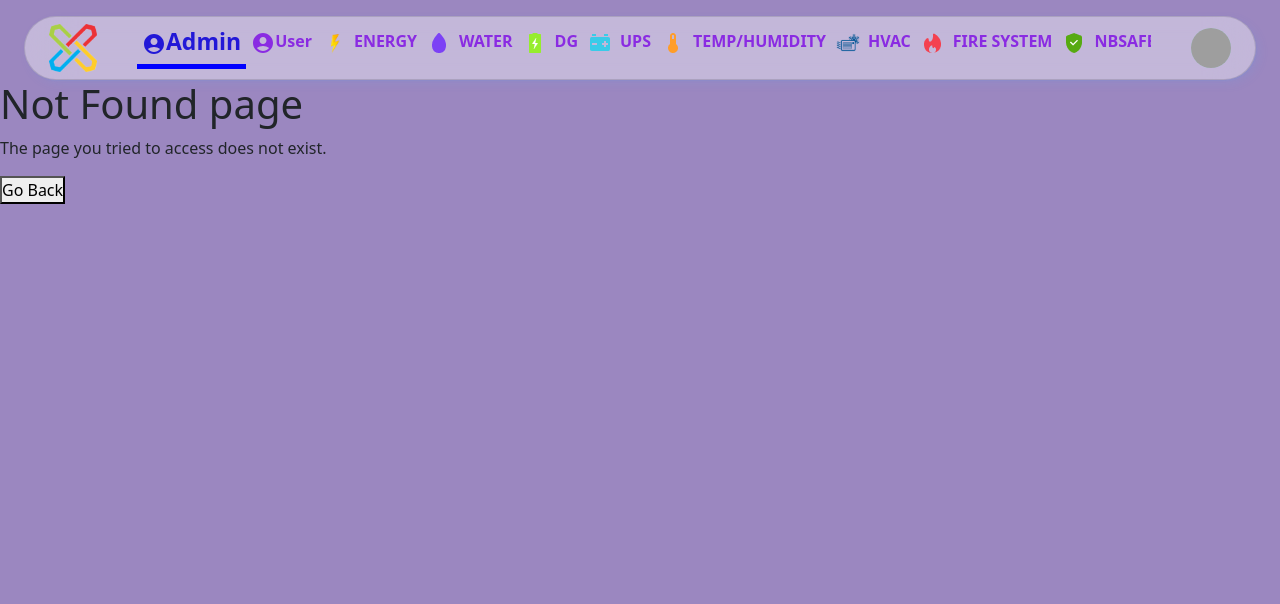
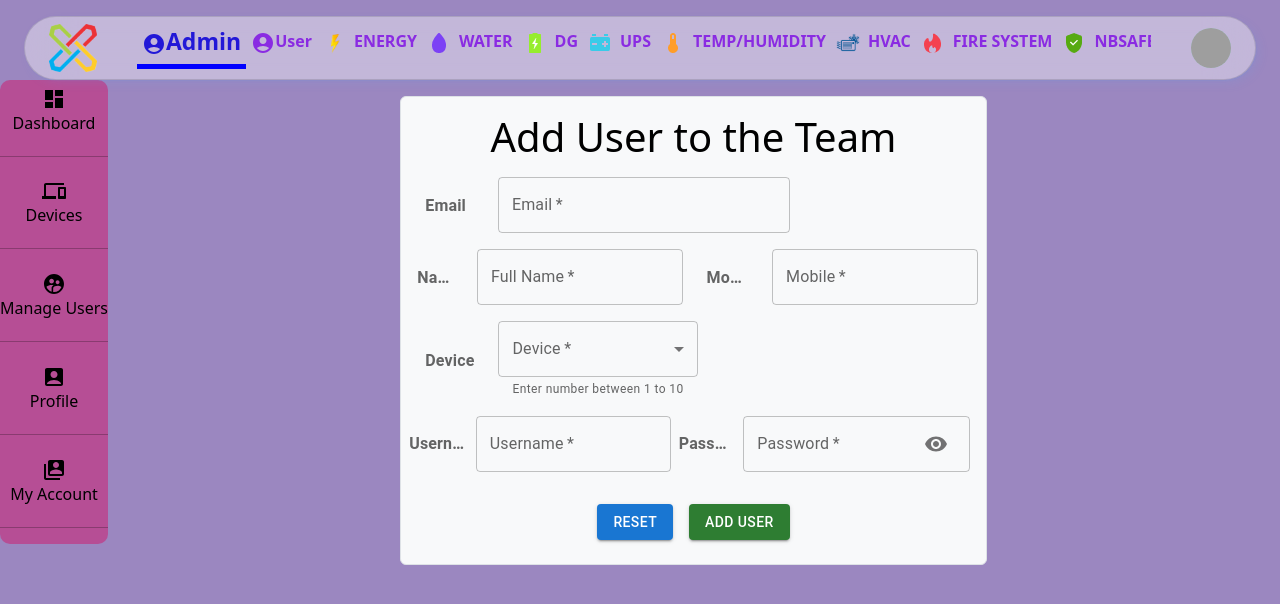
Before and after one commit to Bijoyksingh/Admin-Dashboard-React, a React (Vite) app: page /admin/users/adduser in a window 1280 px wide. Before the commit this address had no page. Shown: the top 604 px of the page. Built offline with nearby package versions, Linux system fonts and the light colour scheme; grey boxes are pictures that could not be loaded.

Commit message:
add user function added

```diff
--- /dev/null
+++ b/src/api/api.jsx
@@ -0,0 +1,35 @@
+import axios from 'axios';
+const apiUrl = '/api/user';
+import { useEffect, useState } from "react";
+
+
+export function UsersData() {
+const [data, setData]= useState([]);
+ useEffect(()=>{
+        axios.get(apiUrl)
+        .then( (response)=> {
+          // handle success
+          setData(response.data.users);
+
+        })
+        .catch((error)=> {
+          // handle error
+          console.log(error);
+        })
+      })
+
+  return ({data})
+}
+
+export const AddUser=(addData)=> {
+    return axios.post("/api/user/add", addData );
+}
+
+
+// export function getUser(id) {
+//   return axios.get(`${apiUrl}/users/${id}`);
+// }
+
+// export function updateUser(id, userData) {
+//   return axios.put(`${apiUrl}/users/${id}`, userData);
+// }
--- a/src/components/Main/Contents/SearchBar.jsx
+++ b/src/components/Main/Contents/SearchBar.jsx
@@ -5,7 +5,7 @@ const SearchBar = ({ value, onChange }) => {
   return (
     <Grid item xs={12} sm={12} md={4} lg={3} p={2}>
       <TextField
-        label="Search Name"
+        label="Search By Name"
         variant="outlined"
         value={value}
         onChange={onChange}
--- a/src/data/UsersData/UsersData.jsx
+++ /dev/null
@@ -1,23 +0,0 @@
-import axios from "axios";
-import { useEffect, useState } from "react";
-
-
-export default function UsersData() {
-const [data, setData]= useState([]);
-// const url = "/api/user";
-const url = "http://localhost:8080/api/user"
- useEffect(()=>{
-        axios.get(url)
-        .then( (response)=> {
-          // handle success
-          setData(response.data.users);
-
-        })
-        .catch((error)=> {
-          // handle error
-          console.log(error);
-        })
-      })
-
-  return ({data})
-}
--- a/src/index.css
+++ b/src/index.css
@@ -78,6 +78,7 @@ body{
   flex: 1;
   width: 100%;
   display: flex;
+  justify-content: center;
 }
 #error-page {
   display: flex;
--- a/src/pages/Admin/AdminHome.jsx
+++ b/src/pages/Admin/AdminHome.jsx
@@ -1,4 +1,4 @@
-import UsersData from "../../data/UsersData/UsersData";
+import { UsersData } from "../../api/api";
 import TopBox from "../../components/Main/Contents/TopBox";
 
 
--- a/src/pages/Admin/AdminProfile.jsx
+++ b/src/pages/Admin/AdminProfile.jsx
@@ -1,9 +1,11 @@
+
 
 
 export default function AdminProfile() {
   return (
     <div>
       <h1>Admin Profile Page</h1>
+
     </div>
   )
 }
--- a/src/pages/Admin/ManageUsers.jsx
+++ b/src/pages/Admin/ManageUsers.jsx
@@ -1,8 +1,9 @@
 import { useState } from "react"
-import { Box, Button, Grid, Paper, Table, TableBody, TableCell, TableContainer, TableHead, TablePagination, TableRow } from "@mui/material";
+import { Box, Grid, Paper, Table, TableBody, TableCell, TableContainer, TableHead, TablePagination, TableRow } from "@mui/material";
 import SearchBar from "../../components/Main/Contents/SearchBar";
 import PersonAddIcon from '@mui/icons-material/PersonAdd';
-import UsersData from "../../data/UsersData/UsersData";
+import { NavLink } from "react-router-dom";
+import { UsersData } from "../../api/api";
 
 const tHead =['SL No.','Username','Name','Contact','Email','Alloted Devices',]
 
@@ -15,9 +16,11 @@ export default function ManageUsers() {
   const handleSearch = (e) => {
     setSearch(e.target.value);
   };
+
     const handleChangePage = (event, newPage) => {
       setPage(newPage);
     };
+
 
     const handleChangeRowsPerPage = (event) => {
       setRowsPerPage(+event.target.value);
@@ -30,9 +33,9 @@ export default function ManageUsers() {
     <Box sx={{padding:'1rem'}}>
     <h1>Manage Users</h1>
     <Grid container alignItems={"center"} justifyContent={"space-between"}>
-      <Button variant="contained">
+      <NavLink className="text-bg-primary rounded p-2 text-decoration-none" to={"/admin/users/adduser"} variant="contained" >
       <PersonAddIcon/> Add User
-      </Button>
+      </NavLink>
       <SearchBar onChange={handleSearch} value={search}/>
     </Grid>
     {/* Data Table */}
@@ -64,7 +67,7 @@ export default function ManageUsers() {
             <TableCell>{item.phone}</TableCell>
             <TableCell>{item.email}</TableCell>
             <TableCell>{item.alotdevices}</TableCell>
-            <TableCell>Edit</TableCell>
+            <TableCell><NavLink to={`/user/${item.id}/edit`} >Edit</NavLink></TableCell>
             <TableCell>Delete</TableCell>
           </TableRow>
         ))
--- /dev/null
+++ b/src/pages/CRUD/Add/Add.jsx
@@ -0,0 +1,197 @@
+import { Visibility, VisibilityOff } from "@mui/icons-material";
+import {
+  Alert,
+  Box,
+  Button,
+  IconButton,
+  InputLabel,
+  MenuItem,
+  Slide,
+  Snackbar,
+  TextField,
+} from "@mui/material";
+import { useState } from "react";
+import { AddUser } from "../../../api/api";
+
+const num = [0, 1, 2, 3, 4, 5, 6, 7, 8, 9, 10];
+
+function SlideTransition(props) {
+  return <Slide {...props} direction="up" />;
+}
+
+export default function Add() {
+  const [showPassword, setShowPassword] = useState(false);
+  const [email, setEmail] = useState("");
+  const [device, setDevice] = useState("");
+  const [fullname, setFullname] = useState("");
+  const [phone, setPhone] = useState("");
+  const [username, setUsername] = useState("");
+  const [password, setPassword] = useState("");
+  const [message, setMessage] = useState("");
+  const [severity, setSeverity] = useState('')
+  const [alert, setAlert] = useState({
+    open: false,
+    Transition: SlideTransition,
+  });
+  const handleClick = (Transition) => () => {
+    setAlert({
+      open: true,
+      Transition,
+    });
+  };
+
+  const handleClose = () => {
+    setAlert({
+      open: false,
+    });
+  };
+
+  const handleSubmit = (e) => {
+    e.preventDefault();
+    const addData = { username, fullname, phone, device, email, password };
+    AddUser(addData)
+      .then((response) => {
+        setMessage(response.data);
+        setEmail("");
+        setDevice("");
+        setFullname("");
+        setPhone("");
+        setUsername("");
+        setPassword("");
+        setSeverity('success');
+        handleClick();
+      })
+      .catch((error) => {
+        console.error("error adding user:", error);
+        setMessage("Error while adding user");
+        setSeverity('error');
+        handleClick();
+      });
+  };
+
+  const handleReset = () => {
+    setEmail("");
+    setDevice("");
+    setFullname("");
+    setPhone("");
+    setUsername("");
+    setPassword("");
+  };
+
+  const handleClickShowPassword = () => setShowPassword((show) => !show);
+
+  const handleMouseDownPassword = (event) => {
+    event.preventDefault();
+  };
+  return (
+    <div className="w-50 m-auto mt-3 border rounded text-bg-light  ">
+      <h1 className="mt-3 text-center">Add User to the Team</h1>
+      <Box
+        component="form"
+        onSubmit={handleSubmit}
+        sx={{
+          "& .MuiTextField-root": { m: 1 },
+          marginTop: "5px",
+          justifyContent: "center",
+        }}
+      >
+        <div className=" d-flex align-items-center ">
+          <InputLabel className="fs-6 px-4 fw-bold">Email</InputLabel>
+          <TextField
+            className=""
+            required
+            label="Email"
+            sx={{ width: "50%" }}
+            value={email}
+            onChange={(e) => setEmail(e.target.value)}
+          />
+        </div>
+        <div className=" d-flex align-items-center">
+          <InputLabel className="fs-6 px-3 fw-bold">Name</InputLabel>
+          <TextField
+            required
+            label="Full Name"
+            value={fullname}
+            onChange={(e) => setFullname(e.target.value)}
+          />
+          <InputLabel className="fs-6 px-3 fw-bold">Mobile</InputLabel>
+          <TextField
+            required
+            label="Mobile"
+            value={phone}
+            onChange={(e) => setPhone(e.target.value)}
+          />
+        </div>
+        <div className="d-flex px-2 align-items-center">
+          <InputLabel className="fs-6 px-3 fw-bold">Device</InputLabel>
+          <TextField
+            required
+            select
+            label="Device"
+            value={device}
+            onChange={(e) => setDevice(e.target.value)}
+            helperText="Enter number between 1 to 10"
+          >
+            {num.map((item, index) => (
+              <MenuItem key={index} value={item}>
+                {item}
+              </MenuItem>
+            ))}
+          </TextField>
+        </div>
+        <div className="d-flex px-2 align-items-center">
+          <InputLabel className="fs-6 fw-bold ">Username</InputLabel>
+          <TextField
+            required
+            label="Username"
+            value={username}
+            onChange={(e) => setUsername(e.target.value)}
+          />
+          <InputLabel className="fs-6  fw-bold">Password</InputLabel>
+          <TextField
+            required
+            type={showPassword ? "text" : "password"}
+            label="Password"
+            value={password}
+            onChange={(e) => setPassword(e.target.value)}
+            InputProps={{
+              endAdornment: (
+                <IconButton
+                  aria-label="toggle password visibility"
+                  onClick={handleClickShowPassword}
+                  onMouseDown={handleMouseDownPassword}
+                >
+                  {showPassword ? <VisibilityOff /> : <Visibility />}
+                </IconButton>
+              ),
+            }}
+          />
+        </div>
+        <div className="text-center m-3">
+          <Button variant="contained" sx={{ m: 1 }} onClick={handleReset}>
+            Reset
+          </Button>
+          <Button
+            variant="contained"
+            sx={{ m: 1 }}
+            color="success"
+            type="submit"
+            onClick={handleClick(SlideTransition)}
+          >
+            Add User
+          </Button>
+        </div>
+      </Box>
+      <Snackbar
+        open={alert.open}
+        onClose={handleClose}
+        TransitionComponent={alert.Transition}
+        // message={message}
+        key={alert.Transition}
+        autoHideDuration={3000}
+      ><Alert severity={severity} sx={{ width: '100%' }}>
+      {message}
+    </Alert></Snackbar>
+    </div>
+  );
+}
--- /dev/null
+++ b/src/pages/CRUD/Edit/EditUser.jsx
@@ -0,0 +1,59 @@
+import { Form} from "react-router-dom";
+
+
+export default function EditUser() {
+
+
+  return (
+    <Form method="post">
+      <p>
+        <span>Name</span>
+        <input
+          placeholder="First"
+          aria-label="First name"
+          type="text"
+          name="first"
+          // defaultValue={contact?.first}
+        />
+        <input
+          placeholder="Last"
+          aria-label="Last name"
+          type="text"
+          name="last"
+          // defaultValue={contact?.last}
+        />
+      </p>
+      <label>
+        <span>Twitter</span>
+        <input
+          type="text"
+          name="twitter"
+          placeholder="@jack"
+          // defaultValue={contact?.twitter}
+        />
+      </label>
+      <label>
+        <span>Avatar URL</span>
+        <input
+          placeholder="https://example.com/avatar.jpg"
+          aria-label="Avatar URL"
+          type="text"
+          name="avatar"
+          // defaultValue={contact?.avatar}
+        />
+      </label>
+      <label>
+        <span>Notes</span>
+        <textarea
+          name="notes"
+          // defaultValue={contact?.notes}
+          rows={6}
+        />
+      </label>
+      <p>
+        <button type="submit">Save</button>
+        <button type="button">Cancel</button>
+      </p>
+    </Form>
+  );
+}
--- a/src/pages/Extra.jsx
+++ b/src/pages/Extra.jsx
@@ -1,13 +1,17 @@
+import { Button } from "react-bootstrap";
 
 
 
 export default function Extra() {
+
   return (
 
 
-<div className="d-flex" >
+<div className="text-center" >
 
       <h1>this is the extra page</h1>
+      <br />
+      <Button>Click to add</Button>
 
     </div>
 
--- a/src/routes/Router.jsx
+++ b/src/routes/Router.jsx
@@ -59,6 +59,8 @@ import NBSafeHome from "../pages/Dashboard/NBSafe/NBSafeHome.jsx";
 //Transformer Routes Imports
 import TransLayout from "../pages/Dashboard/Transformer/TransLayout.jsx";
 import TransHome from "../pages/Dashboard/Transformer/TransHome.jsx";
+import EditUser from "../pages/CRUD/Edit/EditUser.jsx";
+import Add from "../pages/CRUD/Add/Add.jsx";
 
 // import RequireAuth from "../Auth/RequireAuth.jsx";
 
@@ -106,6 +108,11 @@ export const router = createBrowserRouter([
             path: "/admin/users",
             element: <ManageUsers />,
             errorElement: <ErrorPage />,
+          },
+          {
+            path:"/admin/users/adduser",
+            element:<Add/>,
+            errorElement: <ErrorPage />
           },
           {
             path: "/admin/profile",
@@ -357,6 +364,16 @@ export const router = createBrowserRouter([
           },
         ],
       },
+      {
+        path: "/user/:id/edit",
+        element: <EditUser />,
+        errorElement: <ErrorPage />,
+      },
+      {
+        path: "/user/new",
+        element: <Add />,
+        errorElement: <ErrorPage />,
+      }
     ],
   },
   {
```
